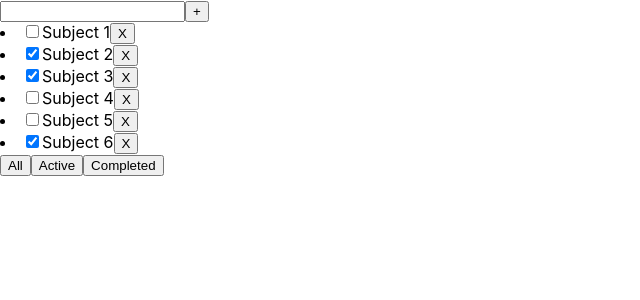
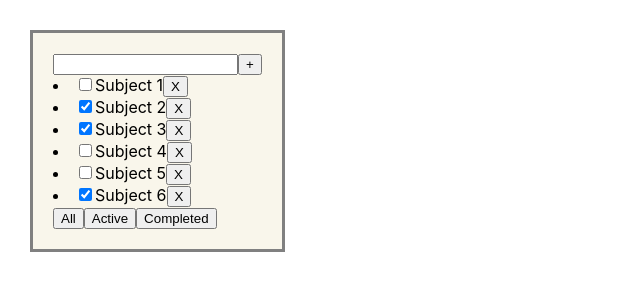
Before and after one commit to Sova42-cmd/React_Project, a React (Vite) app: page / in a window 1280 px wide. Shown: the top 300 px of the page, without its empty margins (0-640 px from the left). Built offline with nearby package versions, Linux system fonts and the light colour scheme.

Commit message:
Sprint 3, current

```diff
--- a/src/App.tsx
+++ b/src/App.tsx
@@ -14,13 +14,13 @@ let initialTasks = [
 
 function App() {
 
-    let initialTasksAlternative = initialTasks
+    let initialTasksAlternative: any = initialTasks
 
     const [lowerButtons, setLowerButtons] = useState<"All" | "Active" | "Completed">("All")
 
     const [initialTasksDelete, setInitialTasksDelete] = useState(initialTasksAlternative)
 
-    function addNewTask(sourceName:any) {
+    function addNewTask(sourceName: any) {
         setInitialTasksDelete(
             [
                 {id: v1(), name: sourceName, isDone: false}, ...initialTasksDelete
@@ -40,12 +40,13 @@ function App() {
 
 
     if (lowerButtons === "All") {
+        initialTasksAlternative = initialTasksDelete
     } else if (lowerButtons === "Active") {
-        initialTasksAlternative = initialTasksDelete.filter((element) => {
+        initialTasksAlternative = initialTasksDelete.filter((element:any) => {
             return !element.isDone
         })
     } else if (lowerButtons === "Completed") {
-        initialTasksAlternative = initialTasksDelete.filter((element) => {
+        initialTasksAlternative = initialTasksDelete.filter((element:any) => {
             return element.isDone
         })
     }
--- a/src/ToDoList.tsx
+++ b/src/ToDoList.tsx
@@ -1,4 +1,5 @@
 import {useState} from "react";
+import "./ToDoList.css";
 
 function ToDoList(props: any) {
 
@@ -6,7 +7,7 @@ function ToDoList(props: any) {
 
     return (
         <div>
-            <div>
+            <div className="to-do-list">
                 <input
                 value={inputValue}
                 onChange={(event) => setInputValue(event.target.value)}
@@ -38,7 +39,9 @@ function ToDoList(props: any) {
                 <button onClick={()=>{props.handleLowerButtonClickFilter("Active")}}>Active</button>
                 <button onClick={()=>{props.handleLowerButtonClickFilter("Completed")}}>Completed</button>
             </div>
-            <div></div>
+            <div>
+
+            </div>
         </div>
     )
 }
```
